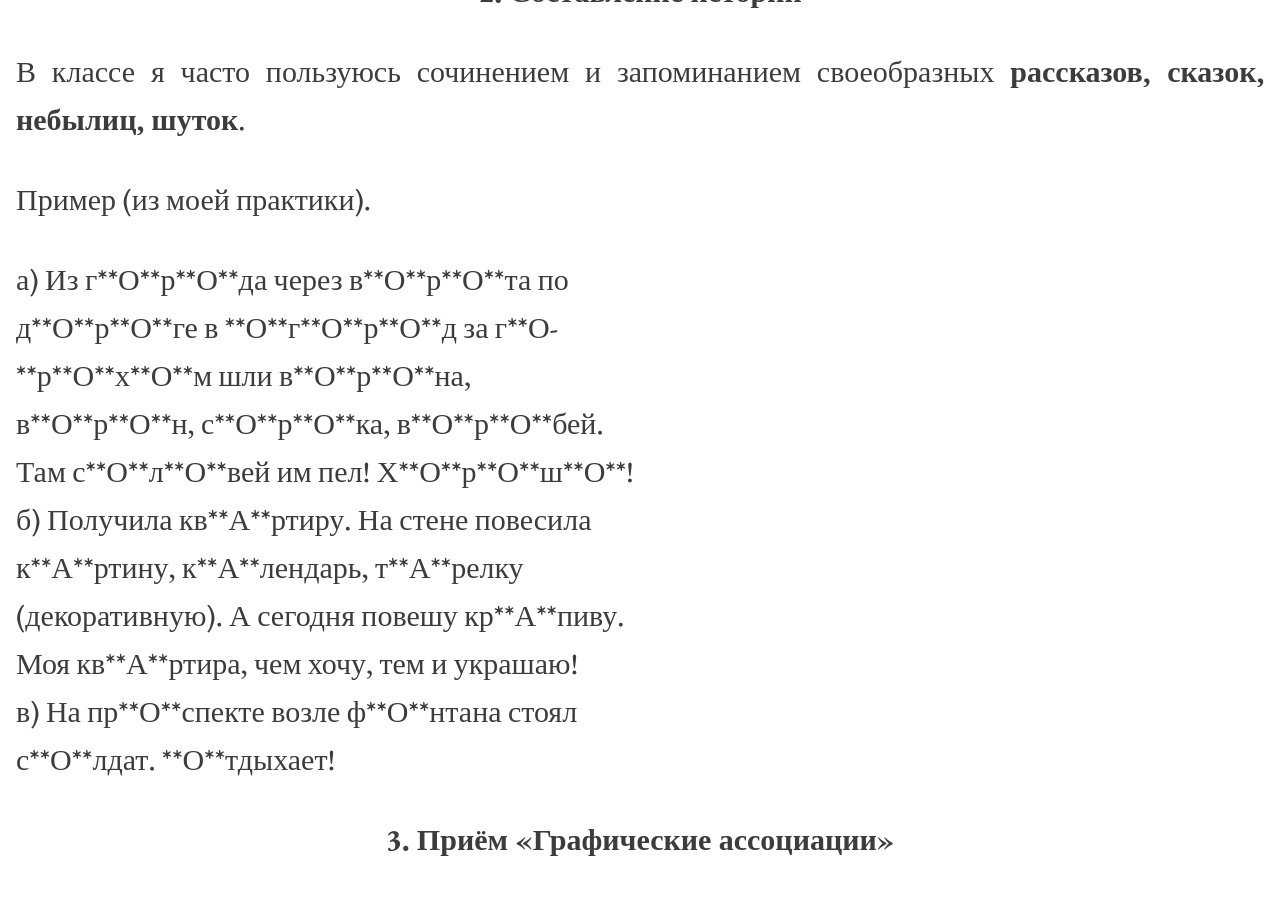
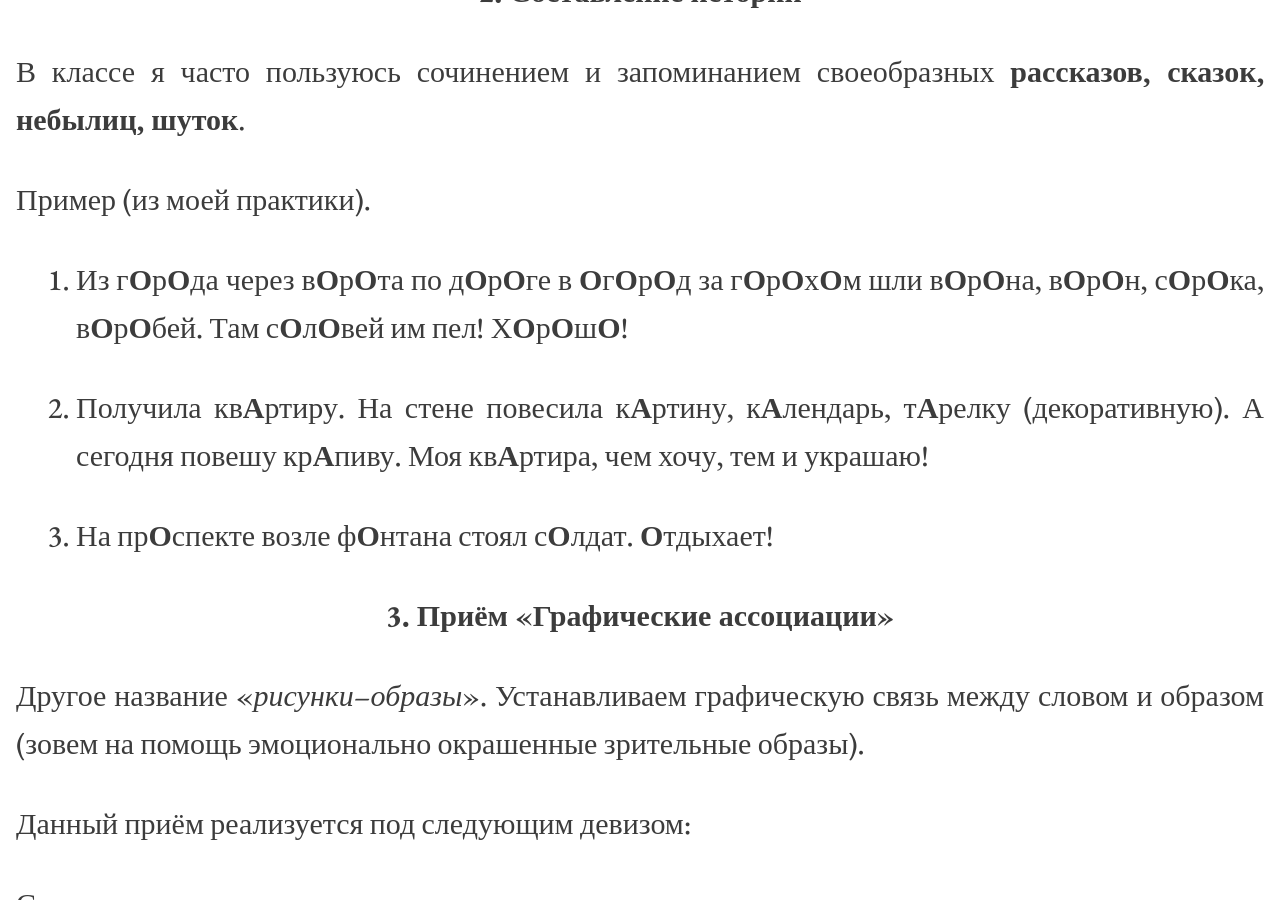
Before and after one commit to seveleva/seveleva, a Jekyll site: the page built from cathegory.md, in a window 1280 px wide and 900 px high, scrolled down 8569 px. Built offline with Jekyll 4.4.1, drawn with Linux system fonts in a browser that asks for light colours; some of the changed text lies outside the part shown.

Commit message:
Update cathegory.md

```diff
--- a/cathegory.md
+++ b/cathegory.md
@@ -132,13 +132,11 @@ description: Обобщение педагогического опыта по
 В классе я часто пользуюсь сочинением и запоминанием своеоб­разных **рассказов, сказок, небылиц, шуток**.
 
 Пример (из моей практики).
-<div style="text-align: center; width: 50%">
-<div style="text-align: left">
-а) Из г**О**р**О**да через в**О**р**О**та по д**О**р**О**ге в **О**г**О**р**О**д за г**О­**р**О**х**О**м шли в**О**р**О**на, в**О**р**О**н, с**О**р**О**ка, в**О**р**О**бей. Там с**О**л**О**вей им пел! Х**О**р**О**ш**О**!<br>
+1. Из г**О**р**О**да через в**О**р**О**та по д**О**р**О**ге в **О**г**О**р**О**д за г**О­**р**О**х**О**м шли в**О**р**О**на, в**О**р**О**н, с**О**р**О**ка, в**О**р**О**бей. Там с**О**л**О**вей им пел! Х**О**р**О**ш**О**!
 
-б) Получила кв**А**ртиру. На стене повесила к**А**ртину, к**А­**лендарь, т**А**релку (декоративную). А сегодня повешу кр**А**пиву. Моя кв**А**ртира, чем хочу, тем и украшаю!<br>
+2. Получила кв**А**ртиру. На стене повесила к**А**ртину, к**А­**лендарь, т**А**релку (декоративную). А сегодня повешу кр**А**пиву. Моя кв**А**ртира, чем хочу, тем и украшаю!
 
-в) На пр**О**спекте возле ф**О**нтана стоял с**О**лдат. **О**тдыха­ет!</div></div>
+3. На пр**О**спекте возле ф**О**нтана стоял с**О**лдат. **О**тдыха­ет!
 
 <div style="text-align: center"><h4>3. Приём «Графические ассоциации»</h4></div>
 
@@ -146,12 +144,13 @@ description: Обобщение педагогического опыта по
 
 Данный приём реализуется под следующим девизом:
 
-<p align="center">
-Слово трудное попалось –<br>
-Это, братцы, не беда.<br>
-Нарисуем в слове букву –<br>
-_Не забудем никогда_.<br>
-</p>
+Слово трудное попалось –
+
+Это, братцы, не беда.
+
+Нарисуем в слове букву –
+
+*Не забудем никогда*.
 
 1. Пример (из моей практики). При изучении словарных слов «за**я**ц» и «л**я**гушка» в классе читается маленькая сказка «Зайцы и лягуш­ки». Сказка без подготовки инсценируется. Каждый «артист» полу­чает листок с двумя буквами «я» на разных сторонах. После «спек­такля» дети дописывают слова «заяц» и «лягушка», выделяя букву «я» (cм. приложение 2).
 2. Хочу рассказать, как я в первом классе заучиваю с детьми написа­ние очень трудного для них слова: «птицы» (см. рис. ниже). Эта работа рассчитана на пять уроков и связана с чистописанием. Распростра­ненный элемент букв – наклонная прямая палочка. На первом уро­ке вспоминаем этот элемент и пишем букву _п_. На втором уроке снова этот элемент, буквы _п_+_т_. Пишем целую строчку, проговари­вая «пэ-тэ». На третьем уроке пишем _и_+_ц_. Эти буквы тоже похожи по очертанию. Пишем целую строчку, проговаривая: «иц». На чет­вертом уроке чистописания – буква _ы_. На пятом – все буквы объединяем: «пэтэ-иц-ы. Птицы!» Даже в четвертом классе я иногда слышу проговаривание: «пэ-тэ-иц-ы». Но зато ошибок в этом слове никогда не бывает.
```
